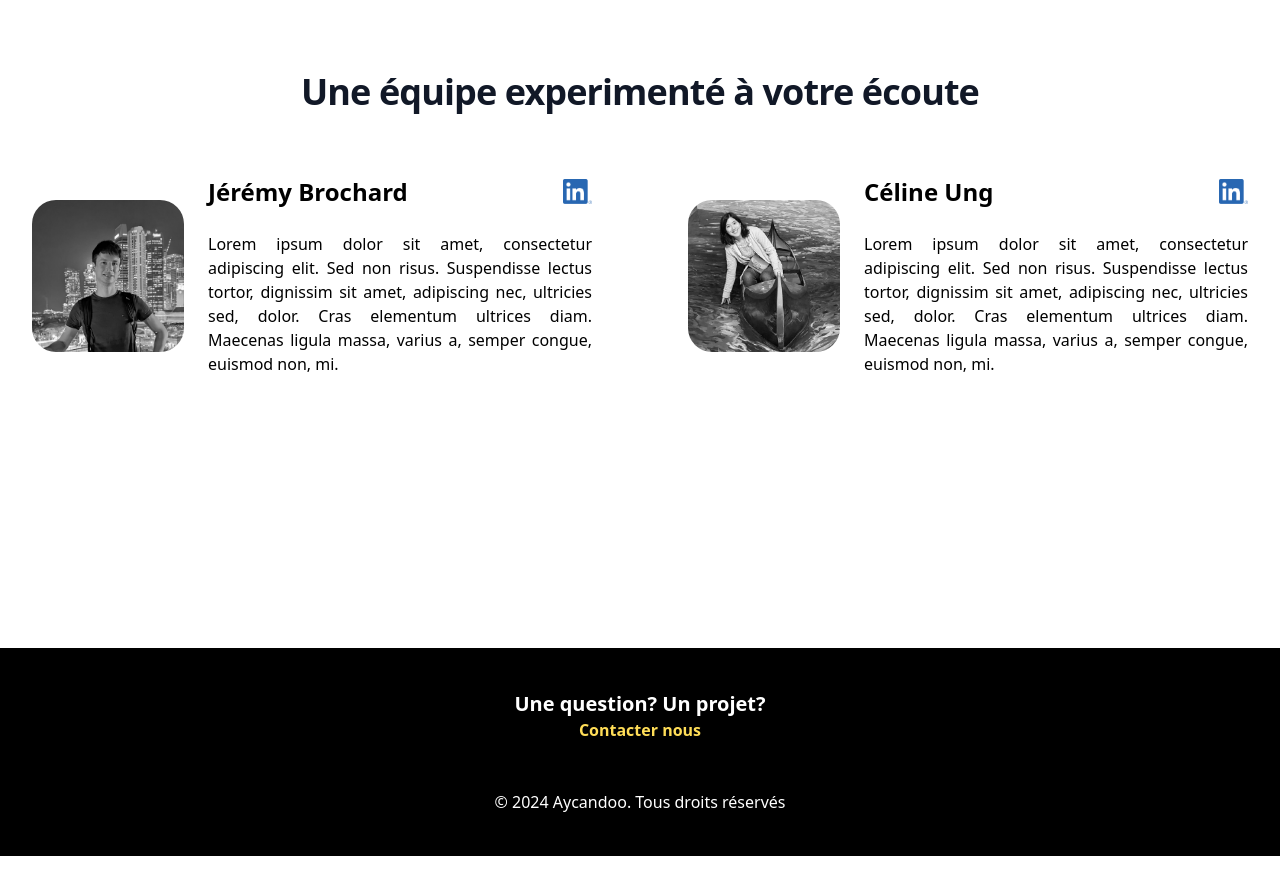
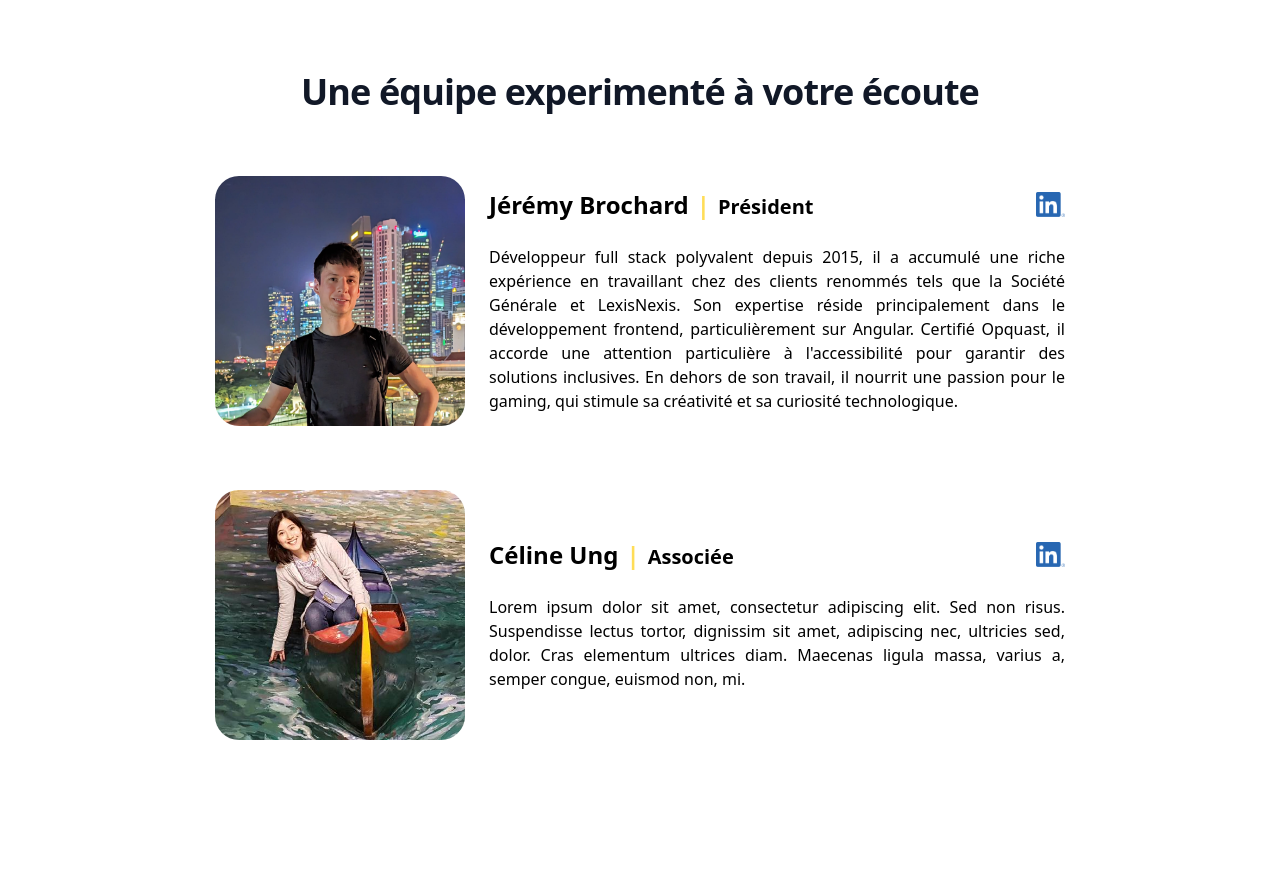
Before and after one commit to Aycandoo/aycandoo.fr, a Gatsby site: page / in a window 1280 px wide. Shown: the part 1580-2474 px from the top of the page. Before the commit the page ends 2436 px from the top, so only its background shows below. Built offline with nearby package versions, Linux system fonts and the light colour scheme; Gatsby itself is replaced by a stand-in of ours; a web font is replaced by a local one.

Commit message:
refactor: update team part texts and styles

```diff
--- a/src/shared/team.tsx
+++ b/src/shared/team.tsx
@@ -4,13 +4,11 @@ import { StaticImage } from 'gatsby-plugin-image';
 
 const Team: FC = () => {
   return (
-    <ul className="flex flex-col gap-24 py-12 xl:flex-row">
+    <ul className="flex flex-row flex-wrap items-center justify-center gap-16 py-12 ">
       <Teammate
         name="Jérémy Brochard"
-        description="Lorem ipsum dolor sit amet, consectetur adipiscing elit. Sed non
-            risus. Suspendisse lectus tortor, dignissim sit amet, adipiscing
-            nec, ultricies sed, dolor. Cras elementum ultrices diam. Maecenas
-            ligula massa, varius a, semper congue, euismod non, mi."
+        description="Développeur full stack polyvalent depuis 2015, il a accumulé une riche expérience en travaillant chez des clients renommés tels que la Société Générale et LexisNexis. Son expertise réside principalement dans le développement frontend, particulièrement sur Angular. Certifié Opquast, il accorde une attention particulière à l'accessibilité pour garantir des solutions inclusives. En dehors de son travail, il nourrit une passion pour le gaming, qui stimule sa créativité et sa curiosité technologique."
+        role="Président"
         linkedinProfile="https://www.linkedin.com/in/jeremy-brochard"
       >
         <StaticImage
@@ -27,6 +25,7 @@ const Team: FC = () => {
             risus. Suspendisse lectus tortor, dignissim sit amet, adipiscing
             nec, ultricies sed, dolor. Cras elementum ultrices diam. Maecenas
             ligula massa, varius a, semper congue, euismod non, mi."
+        role="Associée"
         linkedinProfile="https://www.linkedin.com/in/celine-ung"
       >
         <StaticImage
--- a/src/shared/teammate.tsx
+++ b/src/shared/teammate.tsx
@@ -5,22 +5,26 @@ import { OutboundLink } from 'gatsby-plugin-google-gtag';
 type TeammateParams = PropsWithChildren<{
   name: string;
   description: string;
+  role: string;
   linkedinProfile: string;
 }>;
 
 const Teammate: FC<TeammateParams> = ({
   name,
   description,
+  role,
   linkedinProfile,
   children,
 }) => {
   return (
-    <li className="flex flex-col items-center gap-6 sm:flex-row">
-      <div className="grayscale hover:grayscale-0">{children}</div>
-      <div className="flex max-w-sm flex-col gap-6">
+    <li className="flex flex-col items-center gap-6 md:flex-row">
+      <div>{children}</div>
+      <div className="flex max-w-sm flex-col gap-6 xl:max-w-xl">
         <div className="flex items-center justify-between">
           <p className="text-center text-2xl font-semibold sm:text-left">
             {name}
+            <span className="px-2 text-[#ffdd57]">|</span>
+            <span className="text-xl">{role}</span>
           </p>
           <OutboundLink href={linkedinProfile}>
             <StaticImage
```
